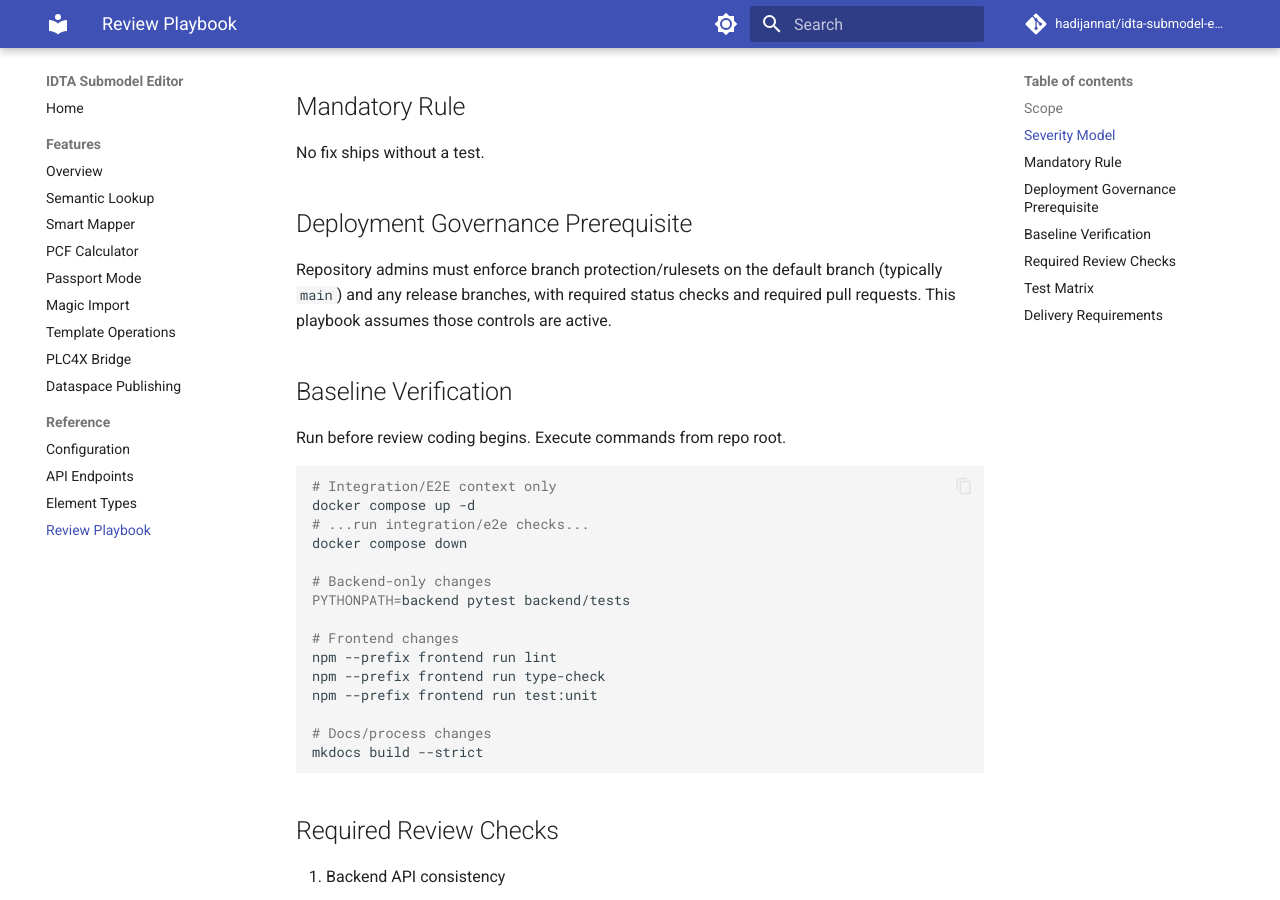
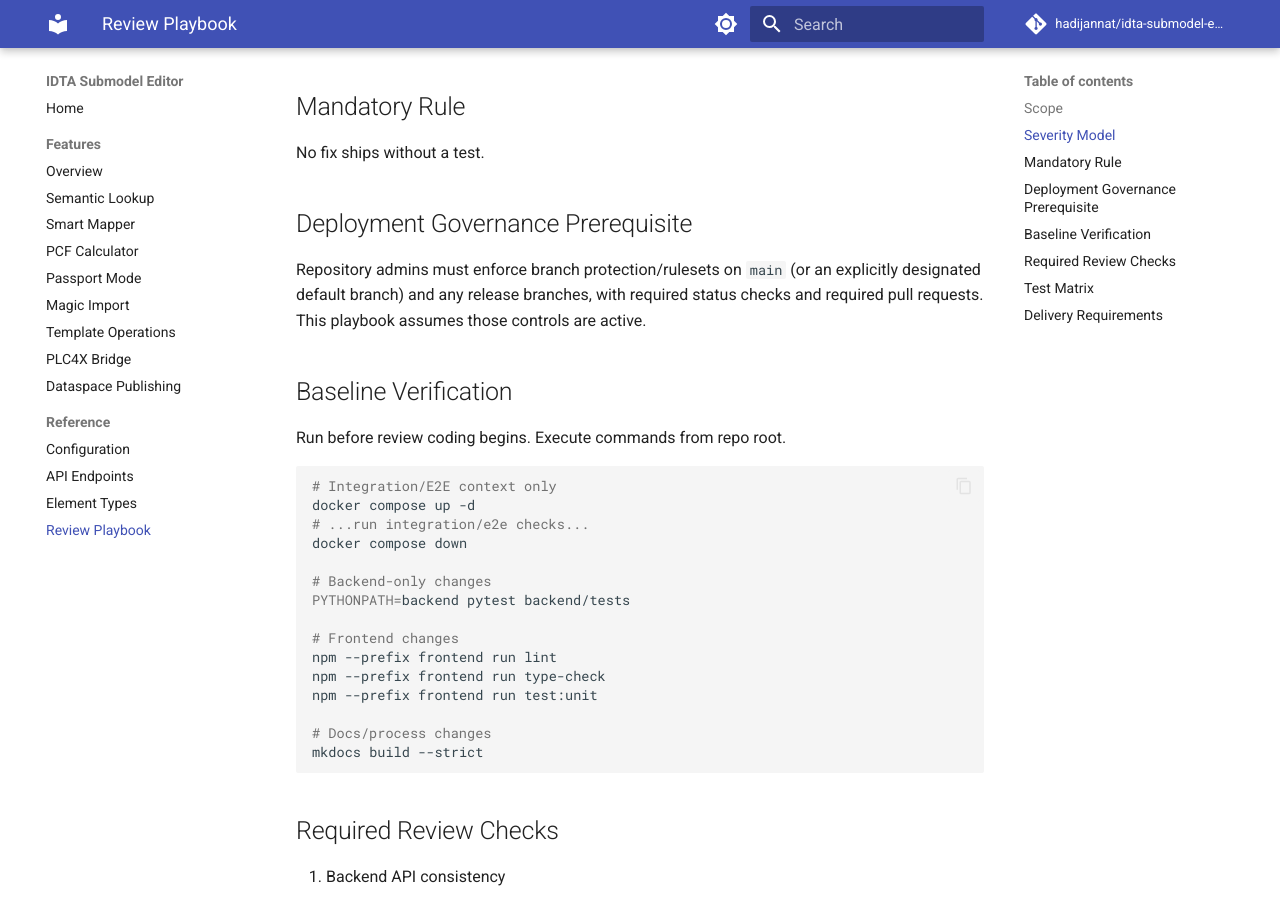
Before and after one commit to hadijannat/idta-submodel-editor, an MkDocs documentation site: the page built from docs/reference/review-playbook.md, in a window 1280 px wide and 900 px high, scrolled down 650 px. Built offline with MkDocs 1.6.1 and Material for MkDocs 9.7.7, drawn with Linux system fonts in a browser that asks for light colours; comment, search, counter and statistics services are not loaded.

Commit message:
Restore branch protection wording expected by process artifact test

```diff
--- a/docs/reference/review-playbook.md
+++ b/docs/reference/review-playbook.md
@@ -23,7 +23,7 @@ No fix ships without a test.
 
 ## Deployment Governance Prerequisite
 
-Repository admins must enforce branch protection/rulesets on the default branch (typically `main`) and any release branches, with required status checks and required pull requests. This playbook assumes those controls are active.
+Repository admins must enforce branch protection/rulesets on `main` (or an explicitly designated default branch) and any release branches, with required status checks and required pull requests. This playbook assumes those controls are active.
 
 ## Baseline Verification
 
```
